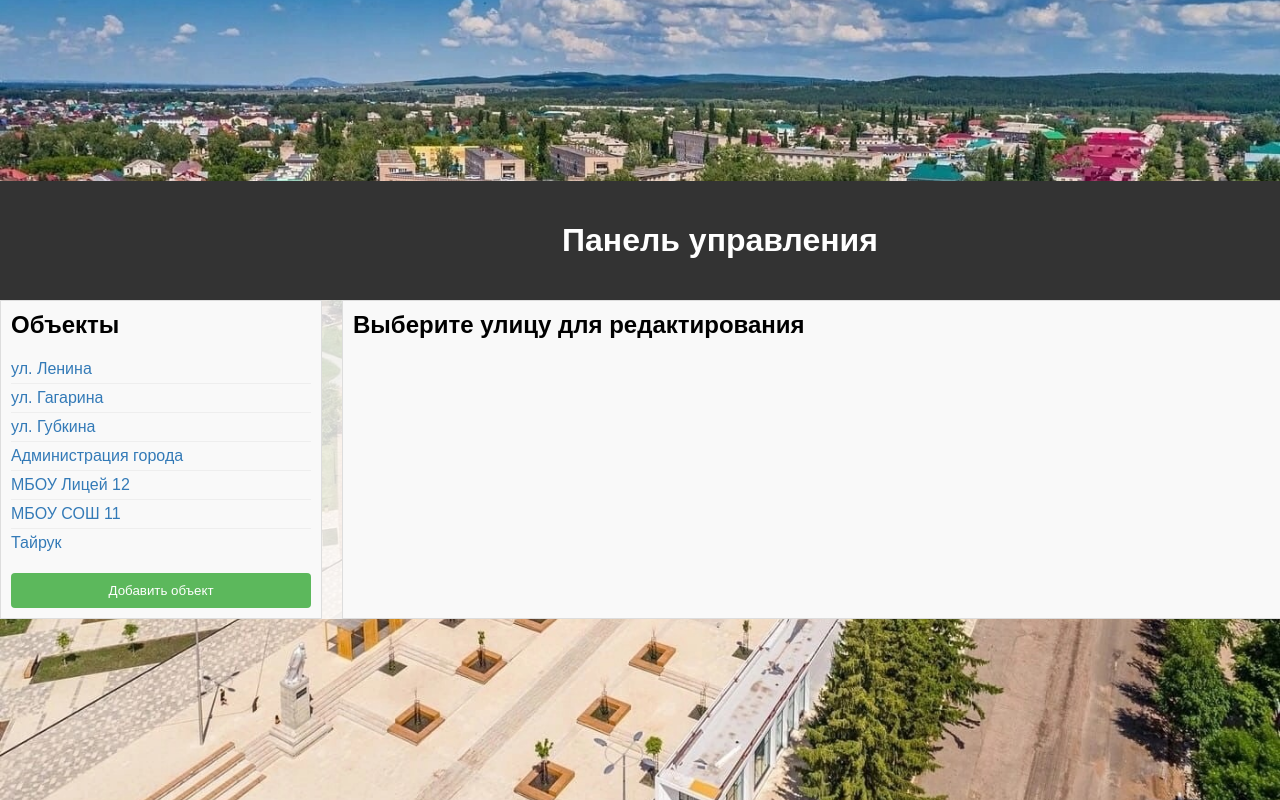
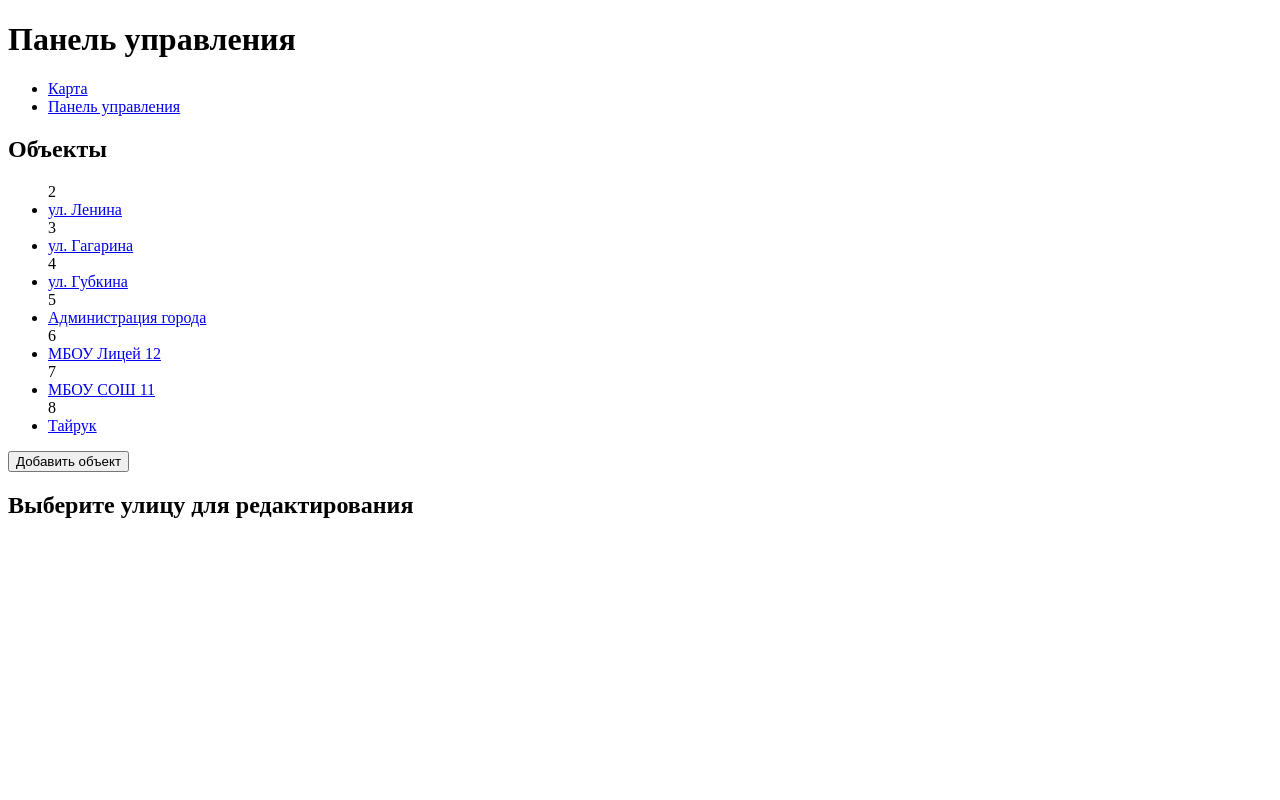
Before and after one commit to karrad1201/Ishimbay-map, a Flask app: page /adm in a window 1280 px wide; the page is wider, and only the part inside the window is pictured. Run offline with Flask 3, Linux system fonts and the light colour scheme; some libraries are stand-ins or nearby versions.

Commit message:
Update base.html

```diff
--- a/templates/base.html
+++ b/templates/base.html
@@ -3,23 +3,32 @@
 <head>
     <meta charset="UTF-8">
     <meta name="viewport" content="width=device-width, initial-scale=1.0">
-    <link rel="stylesheet" href="{{ url_for('static', filename='style_adm.css') }}?v=1">
-    <link rel="stylesheet" href="https://cdnjs.cloudflare.com/ajax/libs/font-awesome/6.0.0/css/all.min.css" integrity="sha512-9usAa10IRO0HhonpyAIVpjrylPvoDwiPUiKdWk5t3PyolY1cOd4DSE0Ga+ri4AuTroPR5aQvXU9xC6qOPnzFeg==" crossorigin="anonymous" referrerpolicy="no-referrer" />
     <title>{% block title %}{% endblock %}</title>
+    <link rel="stylesheet" href="{{ url_for('static', filename='css/styles.css') }}">
+    <link rel="stylesheet" href="https://unpkg.com/leaflet@1.7.1/dist/leaflet.css"
+          integrity="sha512-xodZBNTC5n17Xt2atTPvknpzUlcTS4vGH6dxqPf64EQWJ6xvogP9GsXjddQt6LWwnZduyKkWxX6bUhkNjuwdjg=="
+          crossorigin=""/>
+    <script src="https://unpkg.com/leaflet@1.7.1/dist/leaflet.js"
+            integrity="sha512-XQoYMqMTK8LvdxXYG3nZ448hOEQiglfqkJs1NOQV44cWnUrBc8PkAOcXy20w0vlaXaVUearIOBhiXZ5V3ynxwA=="
+            crossorigin=""></script>
 </head>
 <body>
+    <header>
+        <h1>{% block header %}{% endblock %}</h1>
+        <nav>
+            <ul>
+                <li><a href="/">Карта</a></li>
+                <li><a href="/adm">Панель управления</a></li>
+            </ul>
+        </nav>
+    </header>
 
-    <div class="polygon-container">
-
-        <header>
-            <h1>{% block header %}{% endblock %}</h1>
-        </header>
-
-        <main>
+    <main>
             <aside class="object-list">
                 <h2>Объекты</h2>
                 <ul id="object-list">
                     {% for street in streets_data %}
+                        {{ street.id }}  <!--  <<<  ДОБАВЛЕН ВЫВОД street.id  <<<  -->
                         <li><a href="{{ url_for('admin_edit_form', street_id=street.id) }}">{{ street.name }}</a></li>
                     {% endfor %}
                 </ul>
@@ -32,9 +41,5 @@
               {% block content %}{% endblock %}
             </section>
         </main>
-
-    </div>
-
-    <script src="{{ url_for('static', filename='script_admin.js') }}"></script> <!-- ПЕРЕНЕСЛИ СЮДА -->
 </body>
 </html>
```
